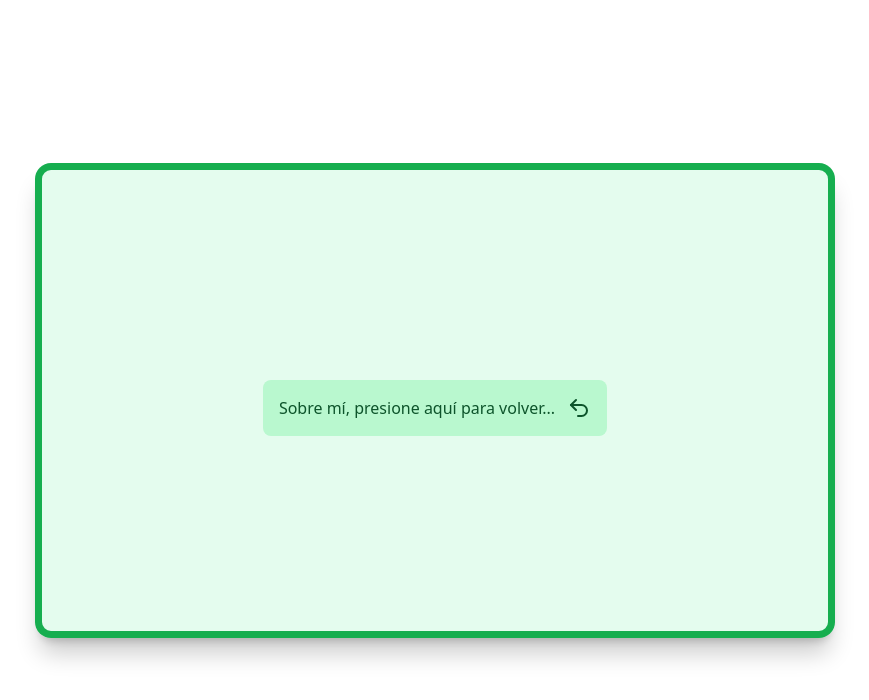
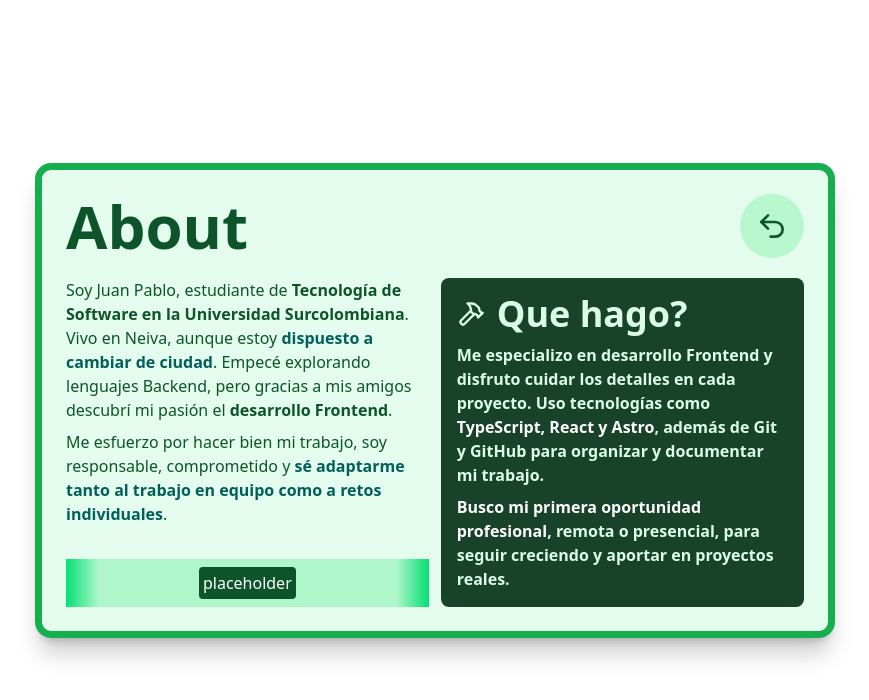
Before and after one commit to pablos-juan/portfolio-card, a React (Vite) app: page / in a window 1280 px wide. Both pictures are taken after a click on the element 640 px from the left and 286 px from the top of the page. Shown: the top 700 px of the page, without its empty margins (205-1074 px from the left). Built offline with nearby package versions, Linux system fonts and the light colour scheme.

Commit message:
Actualizar componente About con nuevo diseño y contenido

```diff
--- a/src/components/About.jsx
+++ b/src/components/About.jsx
@@ -1,15 +1,61 @@
-import { Undo2 } from 'lucide-react'
+import { Hammer, Undo2 } from 'lucide-react'
 
 export function About ({ setFlip }) {
   return (
-    <div className='md:grid md:place-items-center h-full m-2'>
-      <p
-        className='flex items-center gap-1 bg-green-200 p-4 rounded-lg text-green-900 leading-4.5 font-medium cursor-pointer active:scale-105 hover:bg-white/80 transition-all duration-200'
-        onClick={(prev) => setFlip(!prev)}
-      >
-        Sobre mí, presione aquí para volver...
-        <Undo2 className='w-10 md:w-auto h-auto ml-2' />
-      </p>
-    </div>
+    <section className='h-full w-full p-6 flex flex-col gap-5'>
+      <div className='h-fit flex justify-between items-center'>
+        <h2 className='text-6xl text-green-900 font-bold'>
+          About
+        </h2>
+
+        <button
+          className='flex items-center gap-1 bg-green-200 p-4 rounded-full text-green-900 leading-4.5 font-medium cursor-pointer active:scale-105 hover:bg-white/80 transition-all duration-200'
+          onClick={(prev) => setFlip(!prev)}
+        >
+          <Undo2 className='w-8 md:w-auto h-8' />
+        </button>
+      </div>
+
+      <div className='text-green-900 flex flex-wrap md:flex-nowrap md:gap-3 gap-10 h-full'>
+        <div className='flex flex-col gap-3 justify-between md:w-1/2 font-medium text-xl md:text-base'>
+          <div>
+            <p className='mb-2'>
+              Soy Juan Pablo, estudiante de <strong>Tecnología de Software en la Universidad Surcolombiana</strong>. Vivo en Neiva, aunque estoy <span className='text-teal-800 font-semibold'>dispuesto a cambiar de ciudad</span>. Empecé explorando lenguajes Backend, pero gracias a mis amigos descubrí mi pasión el <strong>desarrollo Frontend</strong>.
+            </p>
+
+            <p>
+              Me esfuerzo por hacer bien mi trabajo, soy responsable, comprometido y <span className='text-teal-800 font-semibold'>sé adaptarme tanto al trabajo en equipo como a retos individuales</span>.
+            </p>
+          </div>
+
+          <div className='w-full h-12 bg-green-300/50 flex justify-between'>
+            <div className='h-full w-10 bg-linear-to-r from-green-400 to-transparent' />
+            <div className='w-full flex items-center justify-center'>
+              <p className='p-1 bg-green-900 text-white rounded'>
+                placeholder
+              </p>
+            </div>
+            <div className='h-full w-10 bg-linear-to-l from-green-400 to-transparent' />
+          </div>
+        </div>
+
+        <div className='md:w-1/2 bg-green-950/90 text-green-100 font-semibold rounded-lg p-4 flex flex-col justify-between'>
+          <h3 className='text-4xl flex items-center gap-3 font-bold'>
+            <Hammer className='h-7 w-7' />
+            Que hago?
+          </h3>
+
+          <div>
+            <p className='text-lg md:text-base mb-2'>
+              Me especializo en desarrollo Frontend y disfruto cuidar los detalles en cada proyecto. Uso tecnologías como <span className='text-white font-bold'>TypeScript, React y Astro</span>, además de Git y GitHub para organizar y documentar mi trabajo.
+            </p>
+
+            <p>
+              <span className='text-white font-bold'>Busco mi primera oportunidad profesional</span>, remota o presencial, para seguir creciendo y aportar en proyectos reales.
+            </p>
+          </div>
+        </div>
+      </div>
+    </section>
   )
 }
--- a/src/components/Home.jsx
+++ b/src/components/Home.jsx
@@ -39,7 +39,7 @@ export function Home ({ setFlip, setCurrentBackFace }) {
               Disponible para trabajar
             </span>
           </div>
-          <p className='text-green-900 leading-6.5 text-xl opacity-80'>
+          <p className='text-green-900 leading-6.5 text-xl opacity-90'>
             Estudiante de Software en la <strong>Universidad Surcolombiana</strong>, con residencia en Neiva. <span className='text-teal-700 font-semibold'>Tengo experiencia práctica en desarrollo Front-End</span> y estoy abierto a cualquier oportunidad laboral.
           </p>
         </div>
```
